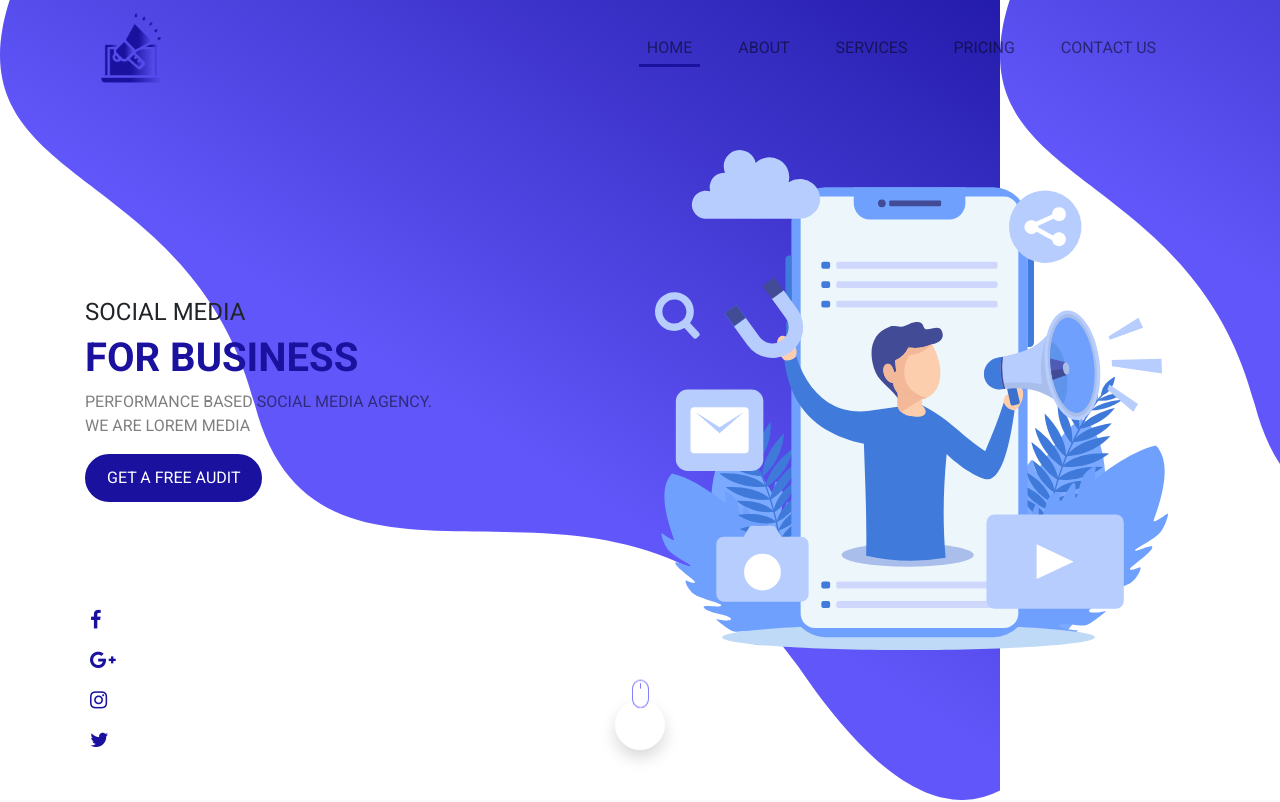
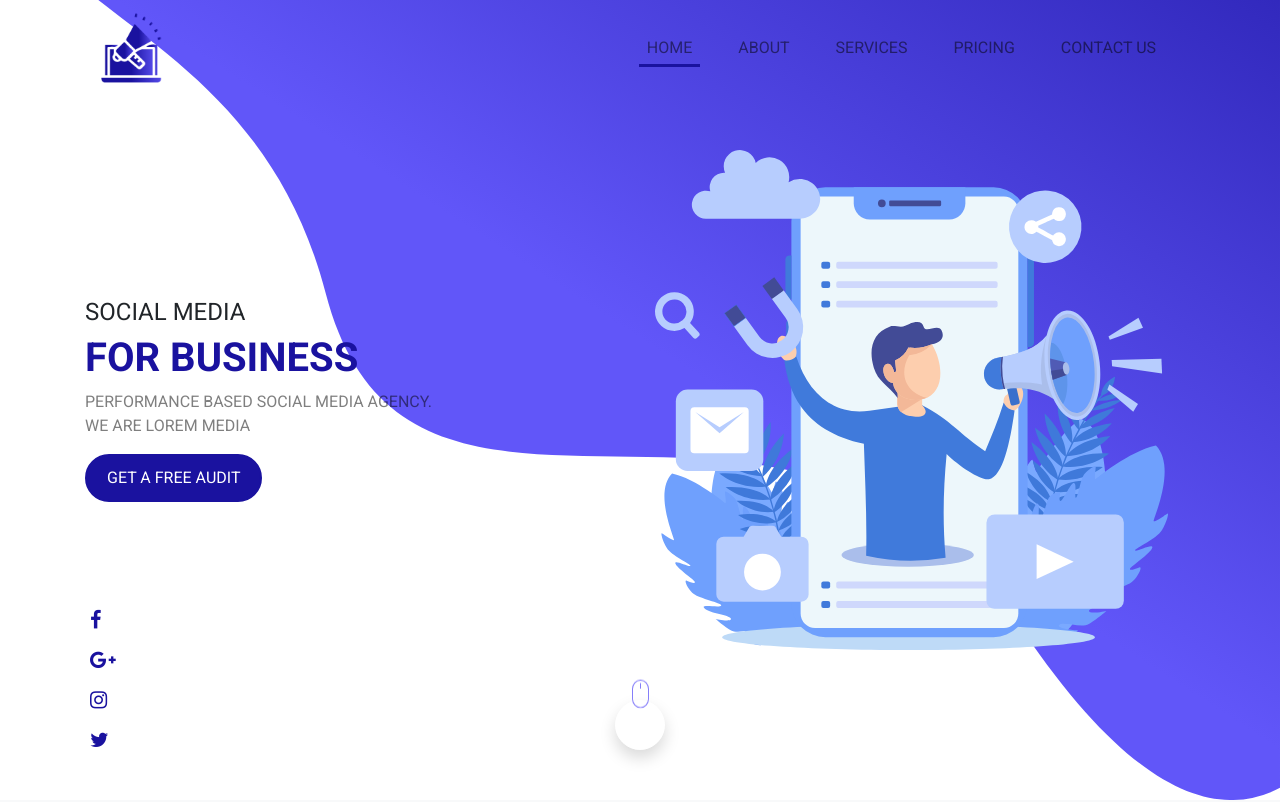
Before and after one commit to jhon-Min/mms-marketing-web-tp, a plain HTML site: page index.html in a window 1280 px wide. Shown: the top 802 px of the page. Drawn offline with nearby package versions, Linux system fonts and the light colour scheme.

Commit message:
update svg img

```diff
--- a/index.html
+++ b/index.html
@@ -21,6 +21,11 @@
             position: fixed;
             background-color: white;
             z-index: 2005;
+        }
+
+        .home{
+            background-size: cover;
+            background-position: bottom;
         }
     </style>
 
```
